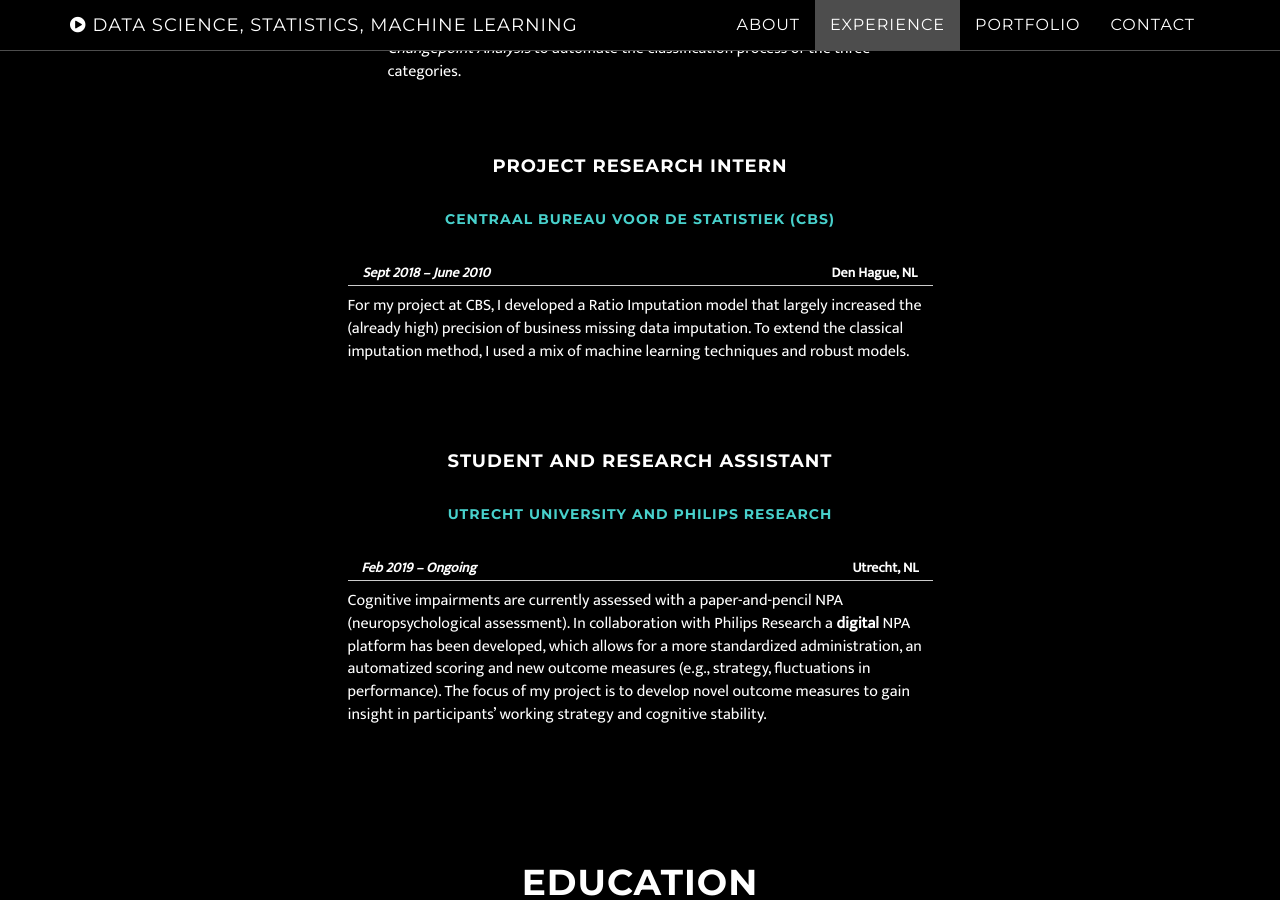
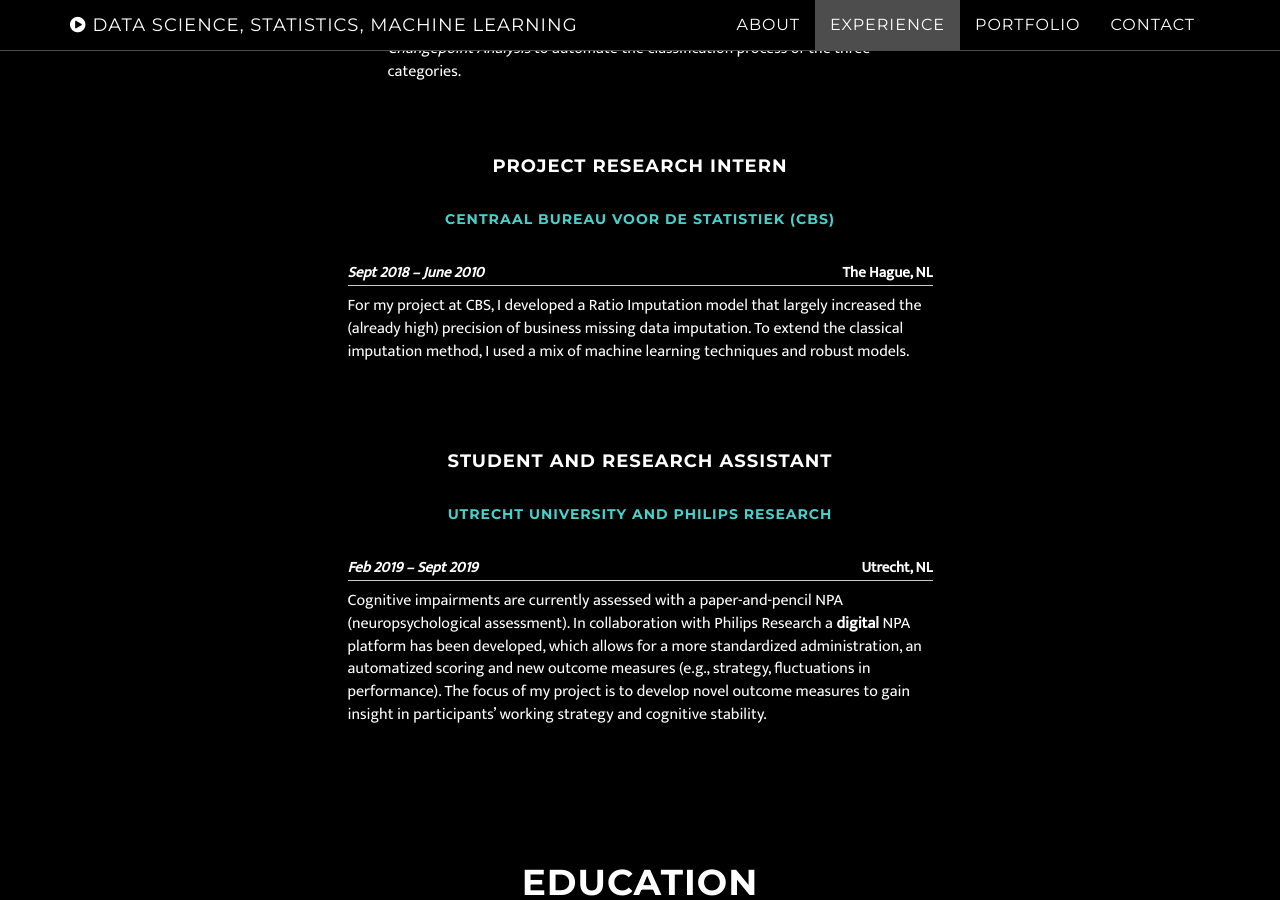
Before and after one commit to AgneseG/AgneseG.github.io, a Jekyll site: the page built from index.html, in a window 1280 px wide and 900 px high, scrolled down 2531 px. Built offline with Jekyll 4.4.1, drawn with Linux system fonts in a browser that asks for light colours.

Commit message:
Update experience.html

```diff
--- a/_includes/experience.html
+++ b/_includes/experience.html
@@ -24,7 +24,7 @@
                 <div class="cntr">
 <h4 " >Student and Research Assistant</h4>
 <h5 style="color:#48D1CC">Data Science Lab - SIG Machine Learning Applications</h5>
-<strong  class="alignleft">Feb 2018 &ndash; June 2019</strong> <strong  class="alignright">Utrecht, NL</strong> <br>
+                         <strong  class="alignleft"><em>Feb 2018 &ndash; June 2019</em></strong> <strong  class="alignright">Utrecht, NL</strong> <br>
 <hr>
                                   <div  style="font-size:16px;font-weight:500;text-align: left;" >The objective of the Special Interest Group Machine Learning Applications is to bring machine learning experts and substantive researchers together to answer novel scientific questions in their domain. Beside the organization of meetings to foster collaborations across fields and the application of machine learning to specific domains (Geography, Medicine, etc.), I worked on the following projects:</div>
 <ul>
@@ -35,7 +35,7 @@
                         <div class="cntr">
 <h4 >Project Traineeship</h4>
 <h5  style="color:#48D1CC">Next Empire</h5>
-<strong  style="text-align: left;font-size:14px;"><em>Sept 2018 &ndash; Nov 2018</em> &nbsp;&nbsp;&nbsp;&nbsp;&nbsp;&nbsp;&nbsp;&nbsp;&nbsp; &nbsp;&nbsp;&nbsp;&nbsp;&nbsp;&nbsp;&nbsp;&nbsp;&nbsp;&nbsp;&nbsp;&nbsp;&nbsp;&nbsp;&nbsp;&nbsp;&nbsp;&nbsp;&nbsp;&nbsp;&nbsp;&nbsp;&nbsp;&nbsp;&nbsp;&nbsp;&nbsp; &nbsp;&nbsp;&nbsp; &nbsp;&nbsp;&nbsp;&nbsp;&nbsp;&nbsp; &nbsp; &nbsp; &nbsp; &nbsp; &nbsp; &nbsp; &nbsp; &nbsp; &nbsp; &nbsp;&nbsp; &nbsp; &nbsp; &nbsp; &nbsp; &nbsp;&nbsp; &nbsp; &nbsp; &nbsp; &nbsp; &nbsp;  &nbsp; &nbsp; &nbsp; &nbsp; &nbsp; &nbsp; &nbsp; &nbsp; &nbsp; &nbsp; Amsterdam, NL</strong>
+<strong  class="alignleft"><em>Sept 2018 &ndash; Nov 2018</em></strong> <strong  class="alignright">Amsterdam, NL</strong> <br>
 <hr/>
                                   <div style="font-size:16px;font-weight:500;text-align: left;">Next Empire <a href="http://nextempire.net">(http://nextempire.net)</a>&nbsp;is a digital product studio with many clients in the music business. For my audio segmentation project I&rsquo;ve built from scratch an audio files classification neural networks model which segmented radiostreams into the individual songs and the speech or commercials in between. I used:</div>
 <ul>
@@ -49,7 +49,7 @@
                     <div class="cntr">
 <h4 >Project Research Intern</h4>
 <h5 style="color:#48D1CC">Centraal Bureau voor de Statistiek (CBS)</h5>
-<strong  style="text-align: left;font-size:14px;"><em>Sept 2018 &ndash; June 2010 &nbsp;</em>&nbsp;&nbsp;&nbsp;&nbsp;&nbsp;&nbsp;&nbsp;&nbsp;&nbsp;&nbsp;&nbsp;&nbsp;&nbsp;&nbsp; &nbsp;&nbsp;&nbsp;&nbsp;&nbsp;&nbsp;&nbsp;&nbsp;&nbsp;&nbsp;&nbsp;&nbsp;&nbsp;&nbsp;&nbsp;&nbsp;&nbsp; &nbsp;&nbsp;&nbsp; &nbsp;&nbsp;&nbsp;&nbsp;&nbsp;&nbsp;&nbsp;&nbsp;&nbsp;&nbsp;&nbsp;&nbsp; &nbsp; &nbsp;  &nbsp; &nbsp; &nbsp; &nbsp; &nbsp; &nbsp; &nbsp; &nbsp;&nbsp; &nbsp; &nbsp; &nbsp; &nbsp; &nbsp;&nbsp; &nbsp; &nbsp; &nbsp; &nbsp; &nbsp;  &nbsp; &nbsp; &nbsp; &nbsp; &nbsp; &nbsp; &nbsp; &nbsp; Den Hague, NL</strong>
+<strong  class="alignleft"><em>Sept 2018 &ndash; June 2010</em></strong> <strong  class="alignright">The Hague, NL</strong> <br>
 <hr/>
 <div style="font-size:16px;font-weight:500;text-align: left;">For my project at CBS, I developed a Ratio Imputation model that largely increased the (already high) precision of business missing data imputation. To extend the classical imputation method, I used a mix of machine learning techniques and robust models.</div>
 <h5  style="color:black">I</h5>
@@ -60,7 +60,7 @@
  <div class="cntr">
 <h4 " >Student and Research Assistant</h4>
 <h5 style="color:#48D1CC">Utrecht University and Philips Research</h5>
-<strong  style="text-align: left;font-size:14px;"><em>Feb 2019 &ndash; Ongoing &nbsp;</em> &nbsp;&nbsp;&nbsp;&nbsp;&nbsp;&nbsp;&nbsp;&nbsp;&nbsp;&nbsp;&nbsp;&nbsp;&nbsp;&nbsp; &nbsp;&nbsp;&nbsp;&nbsp;&nbsp;&nbsp;&nbsp;&nbsp;&nbsp;&nbsp;&nbsp;&nbsp;&nbsp;&nbsp;&nbsp;&nbsp;&nbsp; &nbsp;&nbsp;&nbsp; &nbsp;&nbsp;&nbsp;&nbsp;&nbsp;&nbsp;&nbsp;&nbsp;&nbsp;&nbsp;  &nbsp;&nbsp;&nbsp; &nbsp;&nbsp;&nbsp;&nbsp;&nbsp;&nbsp;&nbsp;&nbsp; &nbsp;  &nbsp; &nbsp; &nbsp; &nbsp; &nbsp; &nbsp; &nbsp; &nbsp; &nbsp; &nbsp;&nbsp; &nbsp; &nbsp; &nbsp; &nbsp; &nbsp; &nbsp; &nbsp; &nbsp; &nbsp; &nbsp; &nbsp; &nbsp; &nbsp; &nbsp; &nbsp; &nbsp; &nbsp; Utrecht, NL</strong>
+<strong  class="alignleft"><em>Feb 2019 &ndash; Sept 2019</em></strong> <strong  class="alignright">Utrecht, NL</strong> <br>
 <hr/>
                     <div  style="font-size:16px;font-weight:500;text-align: left;" >
 Cognitive impairments are currently assessed with a paper-and-pencil NPA (neuropsychological assessment).
```
